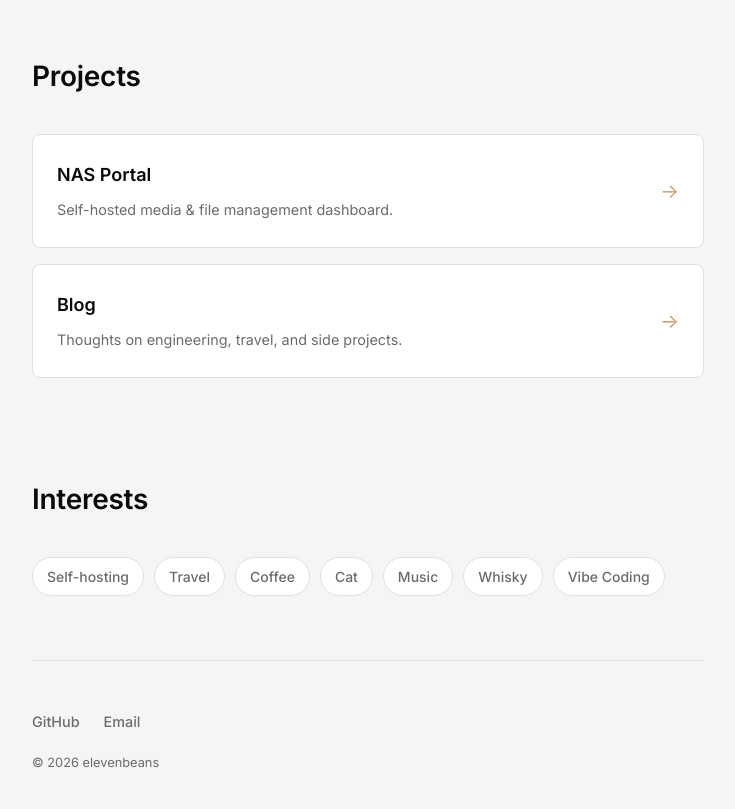
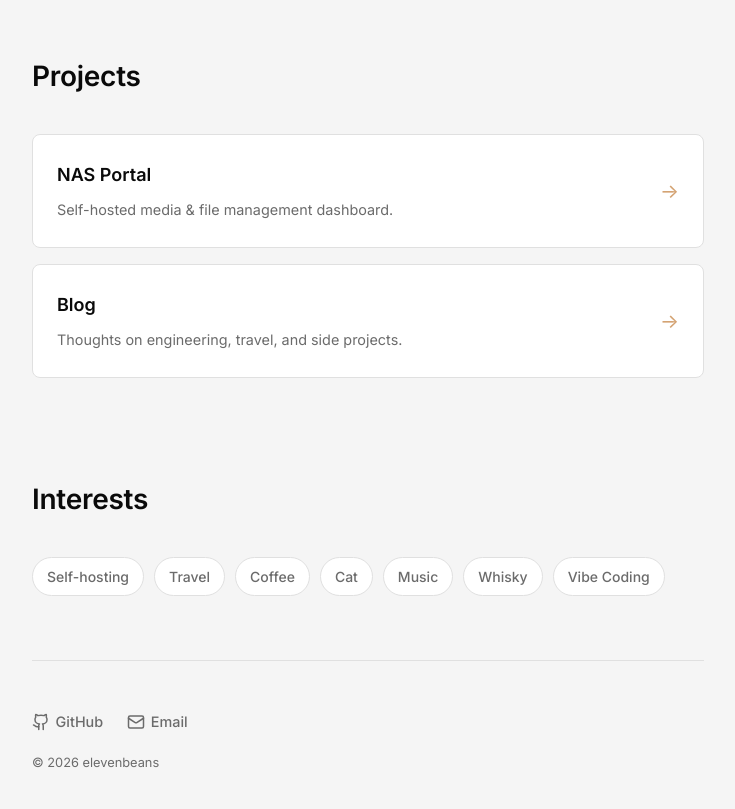
Before and after one commit to elevenbeans/myprofile, a plain HTML site: page index.html in a window 1280 px wide. Shown: the part 1020-1829 px from the top of the page, without its empty margins (272-1007 px from the left). Drawn offline with Linux system fonts and the light colour scheme.

Commit message:
feat: add GitHub and Gmail SVG icons in footer

```diff
--- a/index.html
+++ b/index.html
@@ -275,6 +275,9 @@
       font-size: 0.9rem;
       font-weight: 500;
       transition: color 0.2s;
+      display: inline-flex;
+      align-items: center;
+      gap: 0.35rem;
     }
 
     .footer__links a:hover {
@@ -385,8 +388,14 @@
 
     <footer class="footer">
       <div class="footer__links">
-        <a href="https://github.com/elevenbeans" target="_blank" rel="noopener noreferrer">GitHub</a>
-        <a href="mailto:elevenbeansf2e@gmail.com">Email</a>
+        <a href="https://github.com/elevenbeans" target="_blank" rel="noopener noreferrer">
+          <svg width="18" height="18" viewBox="0 0 24 24" fill="none" stroke="currentColor" stroke-width="2" stroke-linecap="round" stroke-linejoin="round"><path d="M15 22v-4a4.8 4.8 0 0 0-1-3.5c3 0 6-2 6-5.5.08-1.25-.27-2.48-1-3.5.28-1.15.28-2.35 0-3.5 0 0-1 0-3 1.5-2.64-.5-5.36-.5-8 0C6 2 5 2 5 2c-.3 1.15-.3 2.35 0 3.5A5.403 5.403 0 0 0 4 9c0 3.5 3 5.5 6 5.5-.39.49-.68 1.05-.85 1.65-.17.6-.22 1.23-.15 1.85v4"/><path d="M9 18c-4.51 2-5-2-7-2"/></svg>
+          GitHub
+        </a>
+        <a href="mailto:elevenbeansf2e@gmail.com">
+          <svg width="18" height="18" viewBox="0 0 24 24" fill="none" stroke="currentColor" stroke-width="2" stroke-linecap="round" stroke-linejoin="round"><rect x="2" y="4" width="20" height="16" rx="2"/><path d="m22 7-8.97 5.7a1.94 1.94 0 0 1-2.06 0L2 7"/></svg>
+          Email
+        </a>
       </div>
       <p class="footer__copy">&copy; 2026 elevenbeans</p>
     </footer>
```
